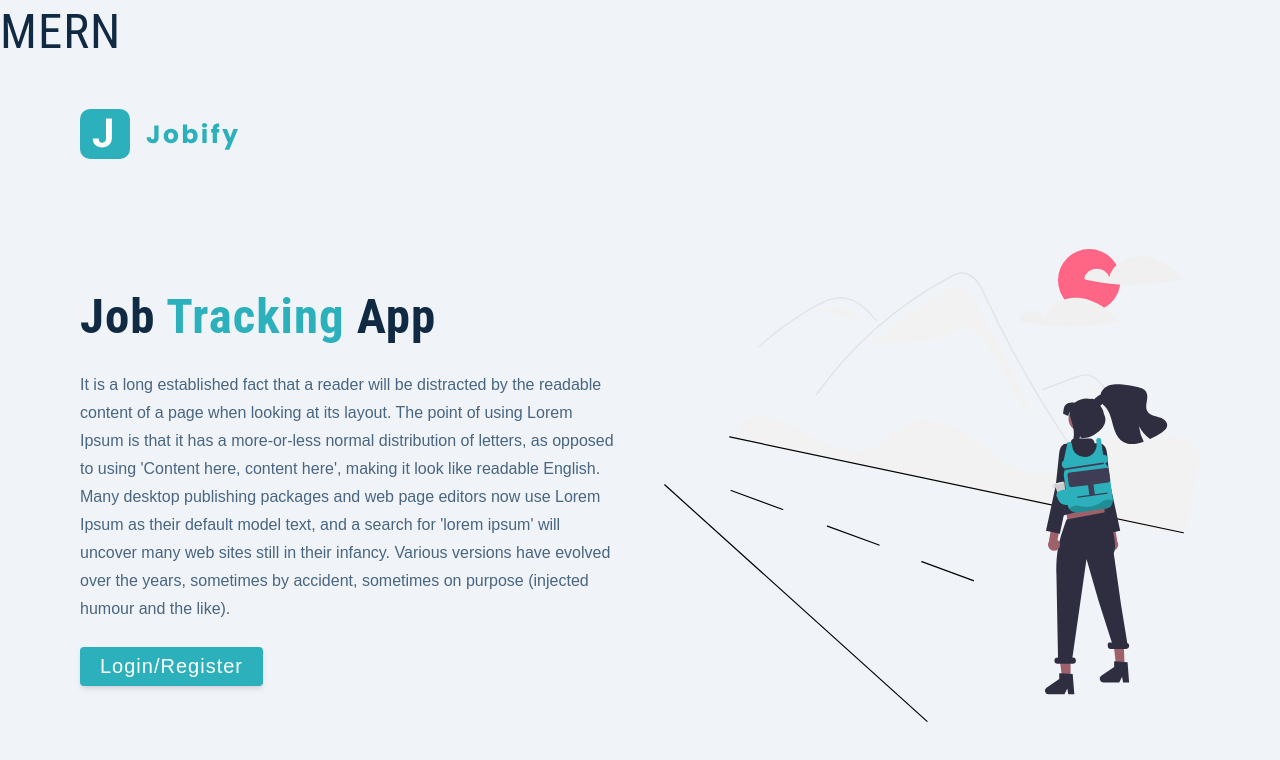
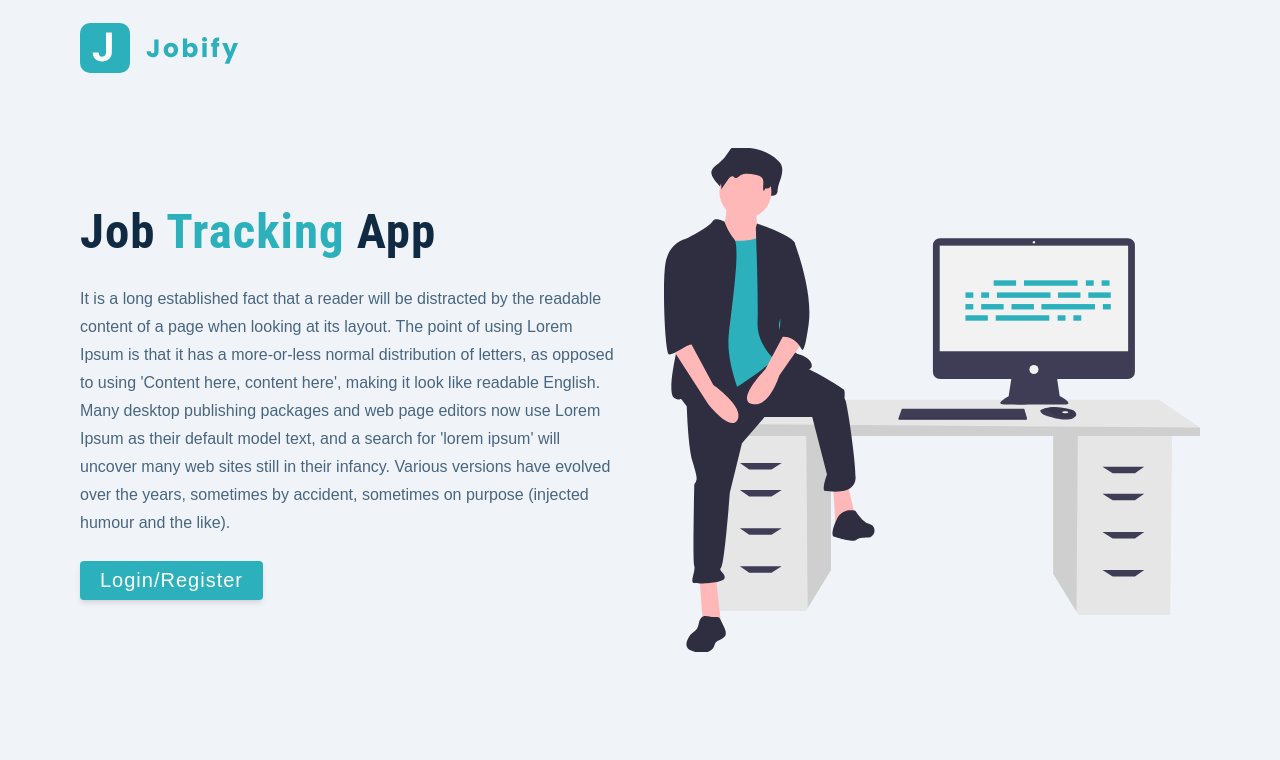
Before and after one commit to akkdev1/mern-jobify-web, a React (Create React App) app: page /landing in a window 1280 px wide. Shown: the top 760 px of the page. Built offline with nearby package versions, Linux system fonts and the light colour scheme.

Commit message:
Error-> Register Page

```diff
--- a/package.json
+++ b/package.json
@@ -6,9 +6,11 @@
     "@testing-library/jest-dom": "^5.16.5",
     "@testing-library/react": "^13.4.0",
     "@testing-library/user-event": "^13.5.0",
+    "history": "^5.3.0",
     "normalize.css": "^8.0.1",
     "react": "^18.2.0",
     "react-dom": "^18.2.0",
+    "react-router-dom": "^6.7.0",
     "react-scripts": "^2.1.3",
     "styled-components": "^5.3.6",
     "web-vitals": "^2.1.4"
--- a/src/App.js
+++ b/src/App.js
@@ -1,13 +1,17 @@
 import React from 'react'
-import Landing from './pages/Landing'
-
+import { BrowserRouter, Routes, Route } from "react-router-dom";
+import { Dashboard, Landing, Register, Error } from './pages'
 
 const App = () => {
   return (
-    <div>
-      <h1>MERN</h1>
-      <Landing />
-    </div>
+    <BrowserRouter>
+      <Routes>
+        <Route path='/' element={<Dashboard />} />
+        <Route path='/register' element={<Register />} />
+        <Route path='/landing' element={<Landing />} />
+        <Route path='*' element={<Error />} />
+      </Routes>
+    </BrowserRouter >
   )
 }
 
--- /dev/null
+++ b/src/components/Logo.js
@@ -0,0 +1,10 @@
+import logo from '../assets/images/logo.svg'
+import React from 'react'
+
+const Logo = () => {
+    return (
+        <img src={logo} alt='jobify' className='logo' />
+    )
+}
+
+export default Logo
--- /dev/null
+++ b/src/components/index.js
@@ -0,0 +1,4 @@
+import Logo from './Logo'
+export {
+    Logo
+}
--- /dev/null
+++ b/src/pages/Dashboard.js
@@ -0,0 +1,8 @@
+import React from 'react'
+
+const Dashboard = () => {
+    return (
+        <h1>Dashboard Page</h1>
+    )
+}
+export default Dashboard
--- /dev/null
+++ b/src/pages/Error.js
@@ -0,0 +1,18 @@
+import React from 'react'
+import { Link } from "react-router-dom";
+import img from "../assets/images/not-found.svg";
+import Wrapper from "../assets/wrappers/ErrorPage";
+
+const Error = () => {
+    return (
+        <Wrapper className="full-page">
+            <div>
+                <img src={img} alt="not found" />
+                <h3>Oops! page not found </h3>
+                <p>we can't seem to find the page you are looing for </p>
+                <Link to="/">back home</Link>
+            </div>
+        </Wrapper>
+    )
+}
+export default Error
--- a/src/pages/Landing.js
+++ b/src/pages/Landing.js
@@ -1,13 +1,14 @@
 import React from 'react'
-import logo from '../assets/images/logo.svg'
-import main from '../assets/images/main.svg'
+import main from '../assets/images/feeling_proud.svg'
 import Wrapper from '../assets/wrappers/LandingPage'
+import { Logo } from '../components'
+import { Link } from 'react-router-dom'
 
 const Landing = () => {
     return (
         <Wrapper>
             <nav>
-                <img src={logo} alt='jobify' className='logo' />
+                <Logo />
             </nav>
             <div className='container page'>
                 <div className='info'>
@@ -17,7 +18,7 @@
                     <p>
                         It is a long established fact that a reader will be distracted by the readable content of a page when looking at its layout. The point of using Lorem Ipsum is that it has a more-or-less normal distribution of letters, as opposed to using 'Content here, content here', making it look like readable English. Many desktop publishing packages and web page editors now use Lorem Ipsum as their default model text, and a search for 'lorem ipsum' will uncover many web sites still in their infancy. Various versions have evolved over the years, sometimes by accident, sometimes on purpose (injected humour and the like).
                     </p>
-                    <button className='btn btn-hero'>Login/Register</button>
+                    <Link to='/register' className='btn btn-hero'>Login/Register</Link>
                 </div>
                 <img src={main} alt='job hunt' className='img main-img' />
             </div>
--- /dev/null
+++ b/src/pages/Register.js
@@ -0,0 +1,10 @@
+import React from 'react'
+
+const Register = () => {
+    return (
+        <div>
+            <h1>Register Page</h1>
+        </div>
+    )
+}
+export default Register
--- /dev/null
+++ b/src/pages/index.js
@@ -0,0 +1,6 @@
+import Dashboard from "./Dashboard";
+import Register from "./Register";
+import Landing from "./Landing";
+import Error from "./Error";
+
+export { Dashboard, Landing, Register, Error }
```
Also changed, not shown: src/assets/images/feeling_proud.svg (added), 1 other file (tests, documents, lock files or other folders).
